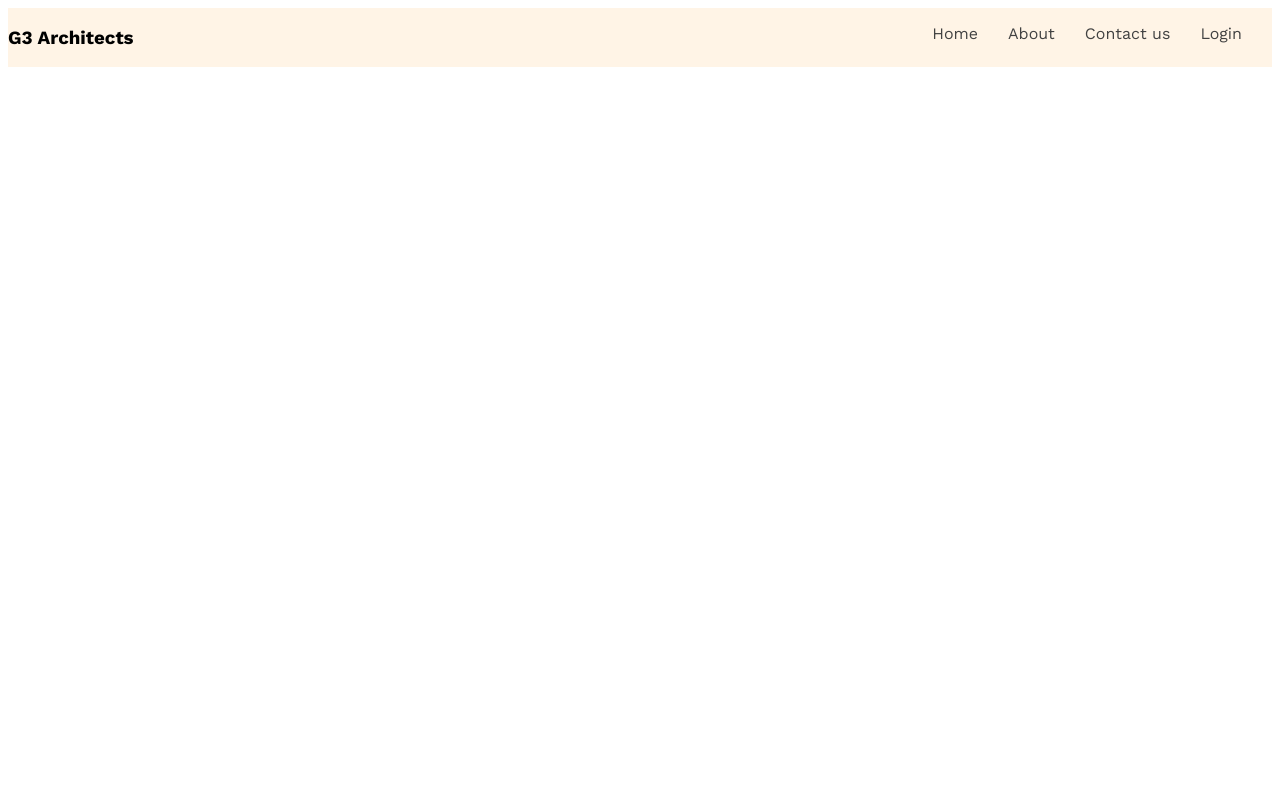
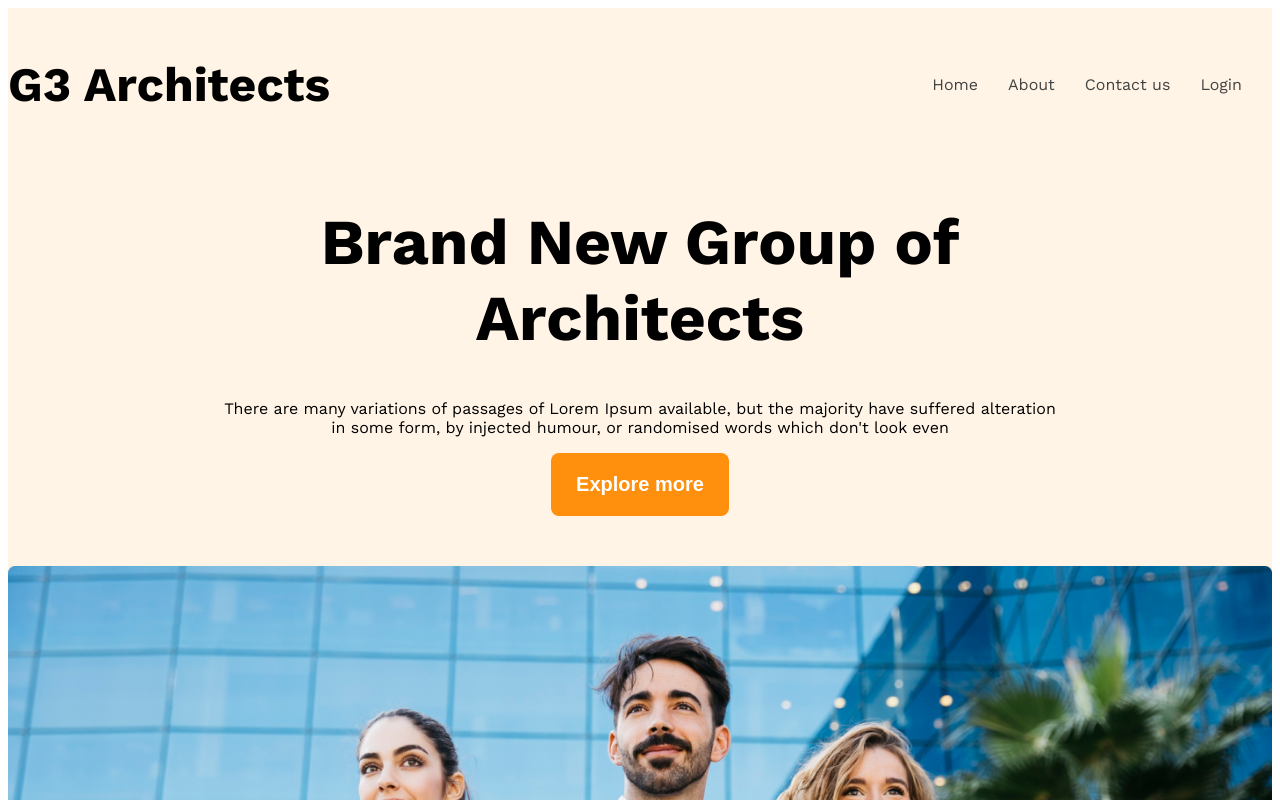
Before and after one commit to aniksaikot/my-architect-website, a plain HTML site: page index.html in a window 1280 px wide. Shown: the top 800 px of the page. Drawn offline with nearby package versions, Linux system fonts and the light colour scheme.

Commit message:
this is my third commit

```diff
--- a/index.html
+++ b/index.html
@@ -21,7 +21,16 @@
             </ul>
         </nav>
         <div class="banner">
-
+            <div class="banner-content">
+                <h1 class="title">Brand New
+                    Group of Architects
+                </h1>
+                <p class="banner-title">There are many variations of passages of Lorem Ipsum available, but the majority
+                    have suffered alteration in some form, by injected humour, or randomised words which don't look even
+                </p>
+                <button class="btn-primary">Explore more</button>
+            </div>
+            <img class="banner-img" src="images/banner.png" alt="">
         </div>
     </header>
     <main>
--- a/style.css/g3.css
+++ b/style.css/g3.css
@@ -22,12 +22,30 @@
 
 .orange {
     background-color: rgba(255, 144, 14, 0.1);
+
+}
+
+.btn-primary {
+    background-color: #FF900E;
+    color: white;
+    padding: 20px 25px;
+    font-size: 1.25rem;
+    font-weight: 600;
+    border: none;
+    border-radius: 8px;
 }
 
 /* navbar styles */
 
+.brand {
+    font-weight: 700px;
+    font-size: 3rem;
+}
+
+
 .navbar {
     justify-content: space-between;
+    align-items: center;
 }
 
 .nav-item {
@@ -48,3 +66,30 @@
     max-width: 1440px;
     margin: 0 auto;
 }
+
+/* banner styles */
+
+.banner-content {
+    max-width: 850px;
+    margin: 0 auto;
+    text-align: center;
+    margin-bottom: 50px;
+}
+
+.title {
+    font-weight: 700px;
+    font-size: 4rem;
+}
+
+.banner-img {
+    width: 100%;
+}
+
+/* reponsive media */
+@media screen and (max-width:576px) {
+
+    .navbar,
+    .nav-link {
+        flex-direction: column;
+    }
+}
```
